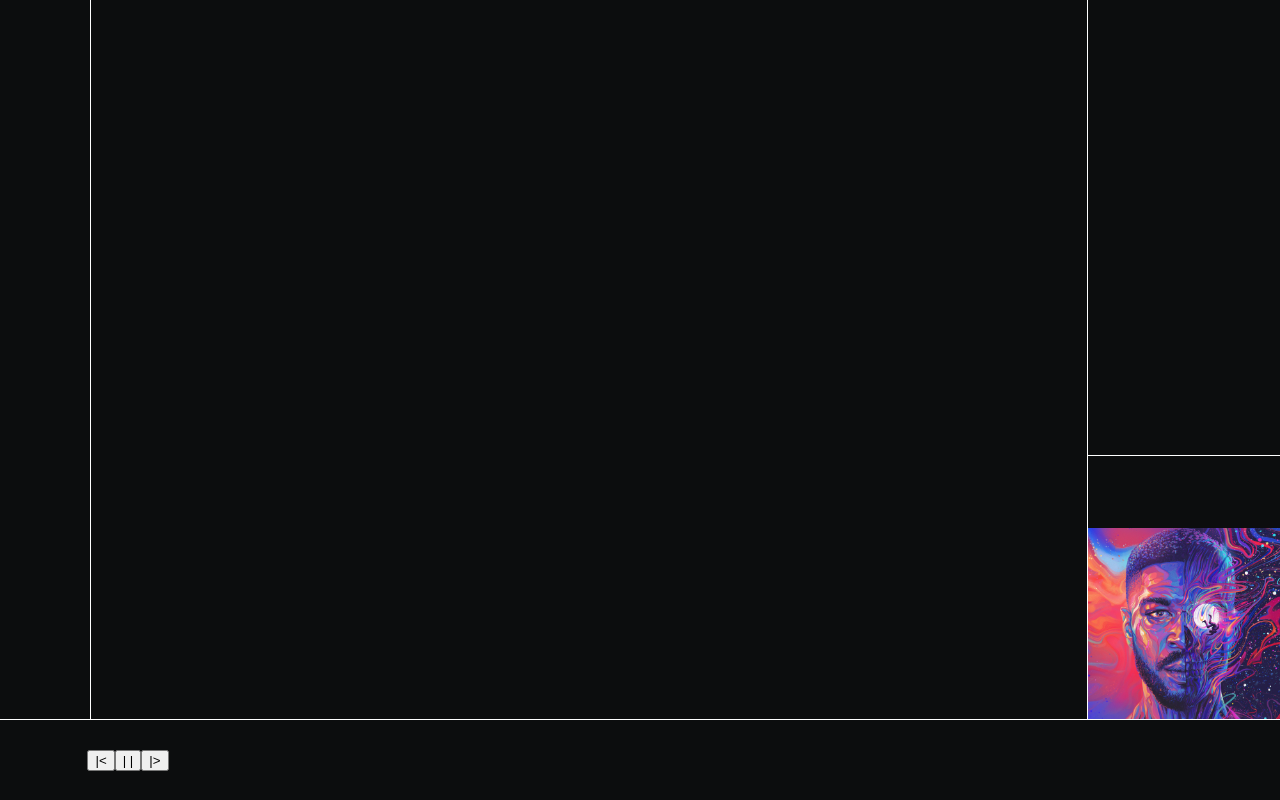
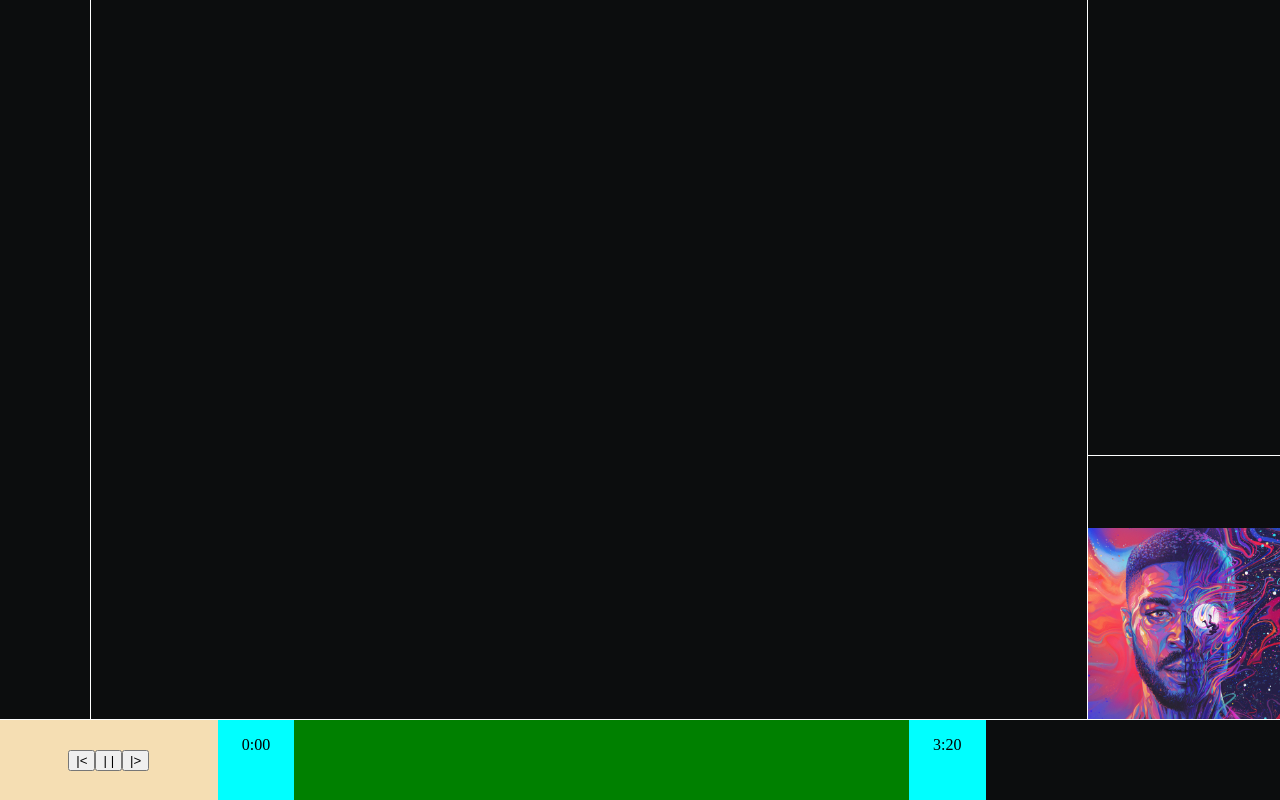
Before and after one commit to SrNightmare09/jazzman-music-player, a website: page src/index.html in a window 1280 px wide. Drawn offline with Linux system fonts and the light colour scheme.

Commit message:
feat: add progress bar panel

```diff
--- a/src/css/playback-panel.css
+++ b/src/css/playback-panel.css
@@ -16,7 +16,34 @@
     display: flex;
     justify-content: center;
     align-items: center;
-    background-color: inherit;
+    background-color: wheat;
     height: 100%;
-    width: 20%;
+    width: 17%;
 }
+
+#playing-status {
+    width: 60%;
+    height: 100%;
+    background-color: white;
+    display: flex;
+}
+
+#current-time {
+    background-color:aqua;
+    width: 10%;
+    align-items: center;
+    text-align: center;
+}
+
+#progress-bar {
+    background-color: green;
+    width: 80%;
+    height: 100%;
+}
+
+#total-time {
+    background-color:aqua;
+    width: 10%;
+    align-items: center;
+    text-align: center;
+}
--- a/src/index.html
+++ b/src/index.html
@@ -40,6 +40,16 @@
 				<button>|></button>
 			</div>
 
+			<div id="playing-status">
+				<div id="current-time">
+					<p>0:00</p>
+				</div>
+				<div id="progress-bar"></div>
+				<div id="total-time">
+					<p>3:20</p>
+				</div>
+			</div>
+
 		</div>
 
 		<div id="main-view"></div>
```
